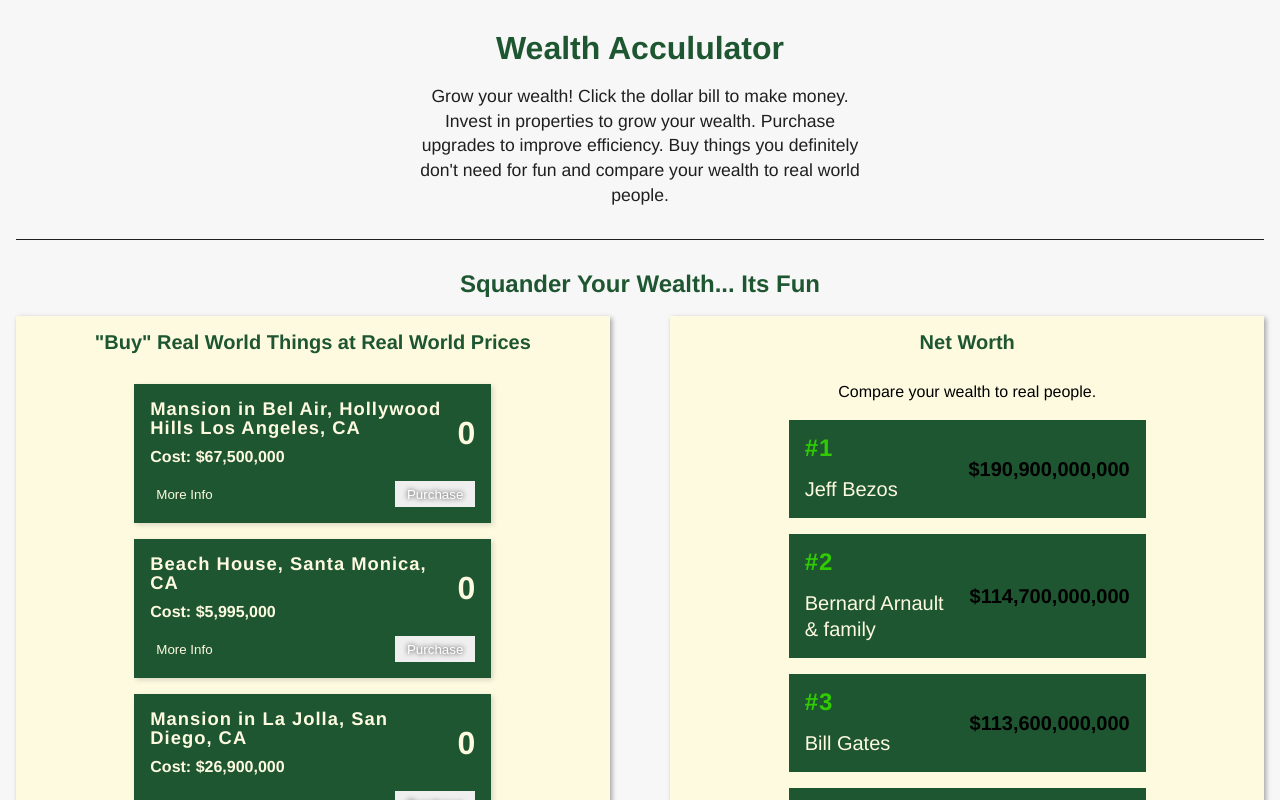
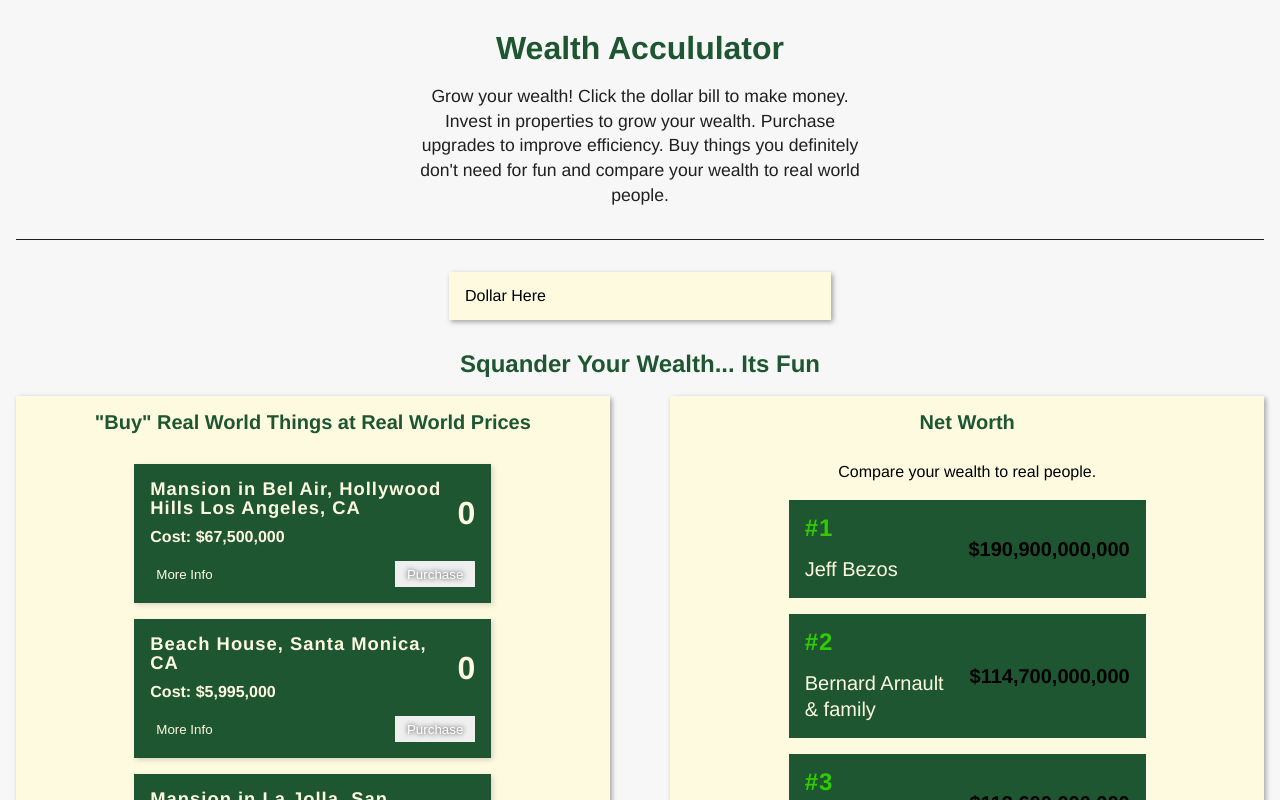
Before and after one commit to dkersten/accumulator-game-vue, a Vue app: page / in a window 1280 px wide. Shown: the top 800 px of the page. Built offline with nearby package versions, Linux system fonts and the light colour scheme.

Commit message:
working on main section

```diff
--- a/src/App.vue
+++ b/src/App.vue
@@ -1,7 +1,8 @@
 <template>
   <div id="app">
-      <GameExplanation></GameExplanation>
-      <YourWealthContainer></YourWealthContainer>
+    <GameExplanation></GameExplanation>
+    <BusinessContainer></BusinessContainer>
+    <YourWealthContainer></YourWealthContainer>
   </div>
 </template>
 
@@ -9,13 +10,15 @@
 
 import GameExplanation from './components/GameExplanation'
 import YourWealthContainer from './containers/YourWealthContainer'
+import BusinessContainer from './containers/BusinessContainer'
 
 export default {
 
   name: 'App',
   components: {
     GameExplanation,
-    YourWealthContainer
+    YourWealthContainer,
+    BusinessContainer
   }
 }
 </script>
--- /dev/null
+++ b/src/containers/BusinessContainer.vue
@@ -0,0 +1,58 @@
+<template>
+    <div class="main-container">
+        <StatsContainer></StatsContainer>
+    </div>
+</template>
+
+<script>
+
+import StatsContainer from '../containers/StatsContainer'
+
+export default {
+
+    name: "BusinessContainer",
+    components: {
+        StatsContainer
+    }
+
+}
+</script>
+
+<style lang="scss" scoped>
+
+    @import '../assets/scss/variables.scss';
+
+    .main-container {
+        margin-top: $vertical-spacing-md;
+    }
+
+    @media only screen and (min-width: 800px) and (max-width: 1239px) {
+    .main-container {
+        display: flex;
+        flex-wrap: wrap;
+        justify-content: space-between;
+
+        .stats-container {
+            flex-basis: 100%;
+        }
+
+        .property-container,
+        .purchase-container {
+            flex-basis: calc(45%);
+        }
+    }
+    }
+
+    @media only screen and (min-width: 1240px) {
+        .main-container {
+            display: flex;
+            justify-content: space-around;
+            align-items: flex-start;
+
+            > * {
+            min-width: 350px;
+            margin: 0 1rem;
+            }
+        }
+    }
+</style>
--- /dev/null
+++ b/src/containers/StatsContainer.vue
@@ -0,0 +1,24 @@
+<template>
+  <section class="stats-container">
+      <p>Dollar Here</p>
+  </section>
+</template>
+
+<script>
+export default {
+    name: 'StatsContainer',
+    components: {
+
+    }
+}
+</script>
+
+<style lang="scss" scoped>
+
+    @import '../assets/scss/variables.scss';
+    @import '../assets/scss/mixins.scss';
+
+    .stats-container {
+        @include section-styling;
+    }
+</style>
```
